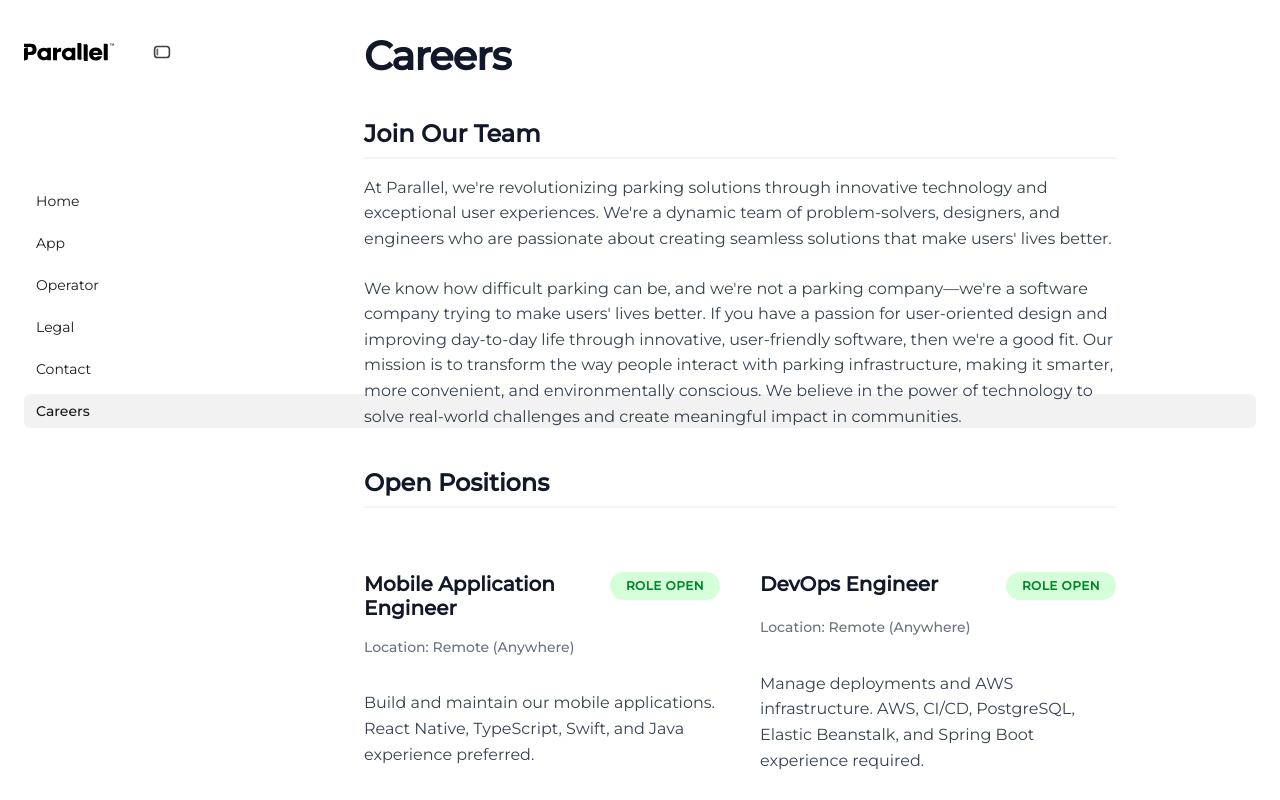
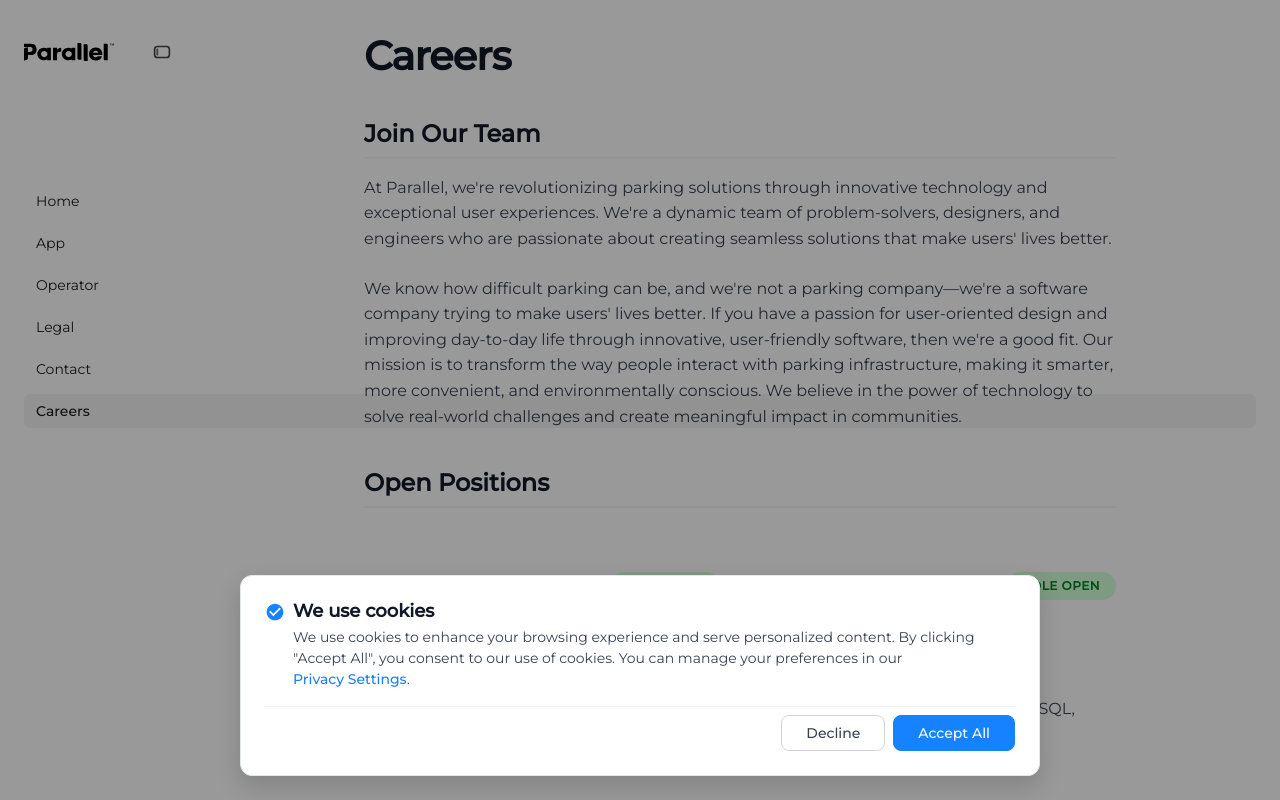
Before and after one commit to ZachRodgers/PublicWebsiteDeployment, a React (Create React App) app: page /careers in a window 1280 px wide. Shown: the top 800 px of the page. Built offline with nearby package versions, Linux system fonts and the light colour scheme.

Commit message:
Added Cookie Consent

```diff
--- a/src/App.tsx
+++ b/src/App.tsx
@@ -2,6 +2,7 @@ import React, { useState } from 'react';
 import { BrowserRouter as Router, Routes, Route } from 'react-router-dom';
 import Sidebar from './components/Sidebar';
 import Footer from './components/Footer';
+import CookieConsent from './components/CookieConsent';
 import Home from './pages/Home';
 import Legal from './pages/Legal';
 import TermsOfService_App from './pages/TermsOfService_App';
@@ -34,6 +35,7 @@ function AppComponent() {
           </main>
           <Footer isSidebarCollapsed={isSidebarCollapsed} />
         </div>
+        <CookieConsent />
       </div>
     </Router>
   );
--- /dev/null
+++ b/src/components/CookieConsent.css
@@ -0,0 +1,185 @@
+.cookie-consent-overlay {
+  position: fixed;
+  top: 0;
+  left: 0;
+  right: 0;
+  bottom: 0;
+  background: var(--color-overlay-darker);
+  z-index: 9998;
+  opacity: 0;
+  animation: fadeIn 0.3s ease forwards;
+}
+
+.cookie-consent {
+  position: fixed;
+  bottom: var(--spacing-lg);
+  left: var(--spacing-lg);
+  right: var(--spacing-lg);
+  max-width: 800px;
+  margin: 0 auto;
+  background: var(--color-background);
+  border: 1px solid var(--color-border-light);
+  border-radius: var(--radius-lg);
+  box-shadow: 0 10px 25px rgba(0, 0, 0, 0.15);
+  z-index: 9999;
+  opacity: 0;
+  transform: translateY(20px) scale(0.95);
+  animation: slideUpScale 0.3s ease forwards;
+}
+
+.cookie-consent-content {
+  padding: var(--spacing-lg);
+  display: flex;
+  flex-direction: column;
+  gap: var(--spacing-md);
+}
+
+.cookie-consent-header {
+  display: flex;
+  align-items: flex-start;
+  gap: var(--spacing-sm);
+}
+
+.cookie-consent-icon {
+  width: 20px;
+  height: 20px;
+  flex-shrink: 0;
+  margin-top: 2px;
+}
+
+.cookie-consent-text {
+  flex: 1;
+}
+
+.cookie-consent-title {
+  font-size: var(--font-size-lg);
+  font-weight: 600;
+  color: var(--color-text-primary);
+  margin: 0 0 var(--spacing-xs) 0;
+  line-height: 1.3;
+}
+
+.cookie-consent-description {
+  font-size: var(--font-size-sm);
+  color: var(--color-text-secondary);
+  line-height: 1.5;
+  margin: 0;
+}
+
+.cookie-consent-link {
+  background: none;
+  border: none;
+  color: var(--color-primary);
+  text-decoration: underline;
+  cursor: pointer;
+  font-size: inherit;
+  font-family: inherit;
+  padding: 0;
+  margin: 0;
+  transition: color var(--transition-fast);
+  font-weight: 500;
+}
+
+.cookie-consent-link:hover {
+  color: var(--color-primary-hover);
+  text-decoration: none;
+}
+
+.cookie-consent-actions {
+  display: flex;
+  gap: var(--spacing-sm);
+  justify-content: flex-end;
+  flex-wrap: wrap;
+  padding-top: var(--spacing-sm);
+  border-top: 1px solid var(--color-border-lighter);
+}
+
+.cookie-consent-btn {
+  padding: var(--spacing-sm) var(--spacing-lg);
+  border-radius: var(--radius-md);
+  font-size: var(--font-size-sm);
+  font-weight: 500;
+  cursor: pointer;
+  transition: all var(--transition-fast);
+  border: 1px solid transparent;
+  min-width: 100px;
+  text-align: center;
+  font-family: var(--font-family);
+}
+
+.cookie-consent-btn-decline {
+  background: var(--color-background);
+  color: var(--color-text-secondary);
+  border-color: var(--color-border);
+}
+
+.cookie-consent-btn-decline:hover {
+  background: var(--color-background-secondary);
+  border-color: var(--color-text-muted);
+}
+
+.cookie-consent-btn-accept {
+  background: var(--color-primary);
+  color: white;
+  border-color: var(--color-primary);
+}
+
+.cookie-consent-btn-accept:hover {
+  background: var(--color-primary-hover);
+  border-color: var(--color-primary-hover);
+}
+
+@keyframes fadeIn {
+  from {
+    opacity: 0;
+  }
+
+  to {
+    opacity: 1;
+  }
+}
+
+@keyframes slideUpScale {
+  from {
+    opacity: 0;
+    transform: translateY(20px) scale(0.95);
+  }
+
+  to {
+    opacity: 1;
+    transform: translateY(0) scale(1);
+  }
+}
+
+@media (max-width: 768px) {
+  .cookie-consent {
+    left: var(--spacing-md);
+    right: var(--spacing-md);
+    bottom: var(--spacing-md);
+    max-width: none;
+  }
+
+  .cookie-consent-content {
+    padding: var(--spacing-lg);
+    gap: var(--spacing-md);
+  }
+
+  .cookie-consent-header {
+    flex-direction: column;
+    gap: var(--spacing-xs);
+  }
+
+  .cookie-consent-icon {
+    align-self: flex-start;
+  }
+
+  .cookie-consent-actions {
+    flex-direction: column;
+    gap: var(--spacing-xs);
+  }
+
+  .cookie-consent-btn {
+    width: 100%;
+    min-width: auto;
+  }
+}
--- /dev/null
+++ b/src/components/CookieConsent.tsx
@@ -0,0 +1,96 @@
+import React, { useState, useEffect } from 'react';
+import './CookieConsent.css';
+
+const CookieConsent: React.FC = () => {
+  const [isVisible, setIsVisible] = useState(false);
+  const [isAccepted, setIsAccepted] = useState(false);
+
+  useEffect(() => {
+    const consent = localStorage.getItem('cookieConsent');
+    if (!consent) {
+      setIsVisible(true);
+    } else {
+      setIsAccepted(consent === 'accepted');
+      // Apply font loading based on consent
+      if (consent === 'declined') {
+        blockGoogleFonts();
+      }
+    }
+  }, []);
+
+  const blockGoogleFonts = () => {
+    // Remove Google Fonts link if it exists
+    const googleFontsLink = document.querySelector('link[href*="fonts.googleapis.com"]');
+    if (googleFontsLink) {
+      googleFontsLink.remove();
+    }
+
+    // Add fallback font styles
+    const style = document.createElement('style');
+    style.textContent = `
+      body, * {
+        font-family: -apple-system, BlinkMacSystemFont, 'Segoe UI', 'Roboto', 'Oxygen', 'Ubuntu', 'Cantarell', sans-serif !important;
+      }
+    `;
+    document.head.appendChild(style);
+  };
+
+  const handleAccept = () => {
+    localStorage.setItem('cookieConsent', 'accepted');
+    setIsAccepted(true);
+    setIsVisible(false);
+  };
+
+  const handleDecline = () => {
+    localStorage.setItem('cookieConsent', 'declined');
+    setIsAccepted(false);
+    setIsVisible(false);
+    blockGoogleFonts();
+  };
+
+  const handlePrivacySettings = () => {
+    localStorage.removeItem('cookieConsent');
+    window.location.reload();
+  };
+
+  if (!isVisible) {
+    return null;
+  }
+
+  return (
+    <>
+      <div className="cookie-consent-overlay" />
+      <div className="cookie-consent">
+        <div className="cookie-consent-content">
+          <div className="cookie-consent-header">
+            <div className="cookie-consent-icon">
+              <svg width="20" height="20" viewBox="0 0 24 24" fill="none" xmlns="http://www.w3.org/2000/svg">
+                <path d="M12 2C6.48 2 2 6.48 2 12s4.48 10 10 10 10-4.48 10-10S17.52 2 12 2zm-2 15l-5-5 1.41-1.41L10 14.17l7.59-7.59L19 8l-9 9z" fill="var(--color-primary)" />
+              </svg>
+            </div>
+            <div className="cookie-consent-text">
+              <h3 className="cookie-consent-title">We use cookies</h3>
+              <p className="cookie-consent-description">
+                We use cookies to enhance your browsing experience and serve personalized content.
+                By clicking "Accept All", you consent to our use of cookies. You can manage your preferences in our{' '}
+                <button className="cookie-consent-link" onClick={handlePrivacySettings}>
+                  Privacy Settings
+                </button>.
+              </p>
+            </div>
+          </div>
+          <div className="cookie-consent-actions">
+            <button className="cookie-consent-btn cookie-consent-btn-decline" onClick={handleDecline}>
+              Decline
+            </button>
+            <button className="cookie-consent-btn cookie-consent-btn-accept" onClick={handleAccept}>
+              Accept All
+            </button>
+          </div>
+        </div>
+      </div>
+    </>
+  );
+};
+
+export default CookieConsent;
--- a/src/components/Footer.tsx
+++ b/src/components/Footer.tsx
@@ -13,8 +13,8 @@ const Footer: React.FC<FooterProps> = ({ isSidebarCollapsed = false }) => {
   const { scrollToSection } = useScrollToSection();
 
   const handlePrivacySettings = () => {
-    // TODO: Implement privacy settings modal
-    console.log('Privacy settings clicked');
+    localStorage.removeItem('cookieConsent');
+    window.location.reload();
   };
 
   const handleNewsletter = () => {
```
